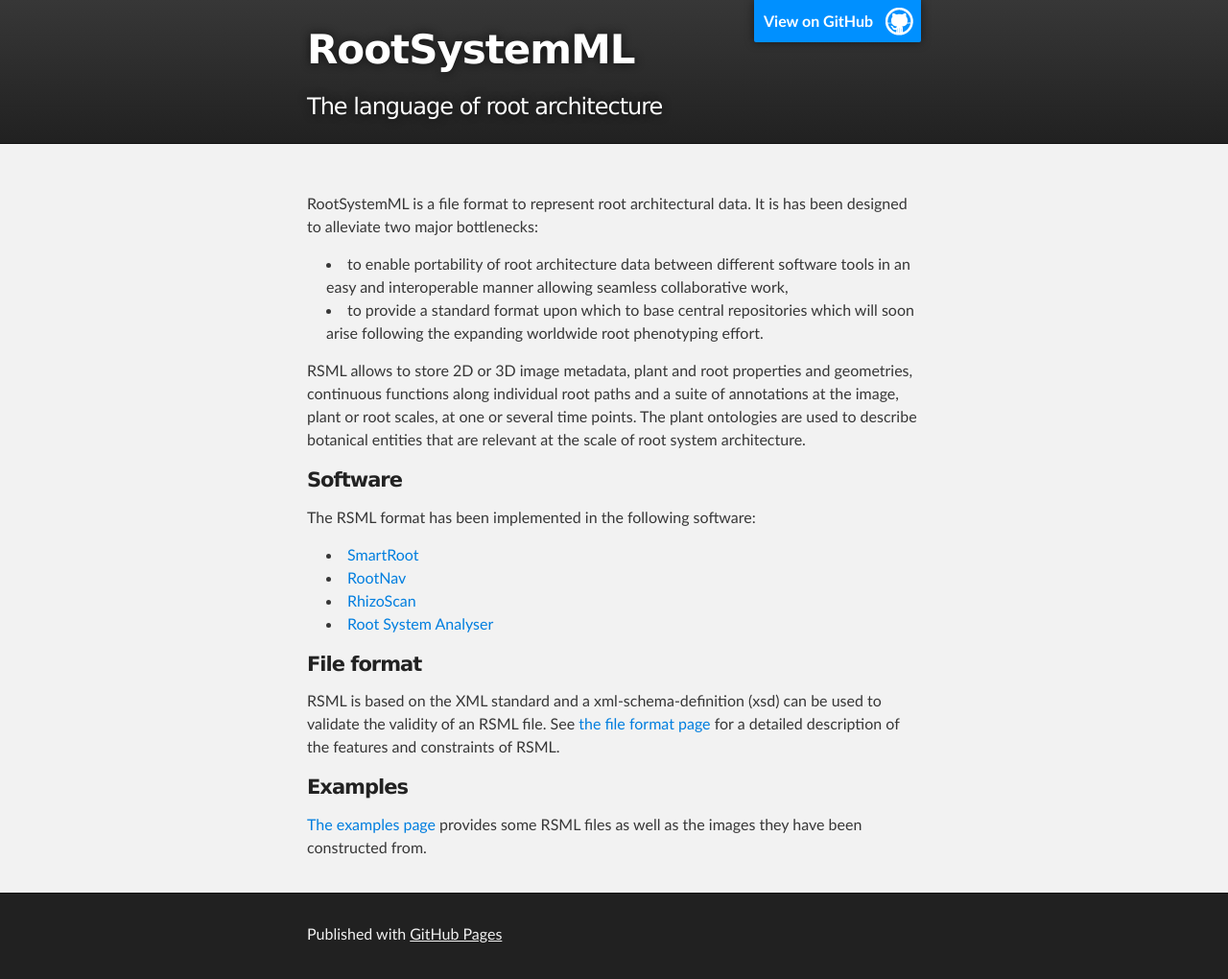
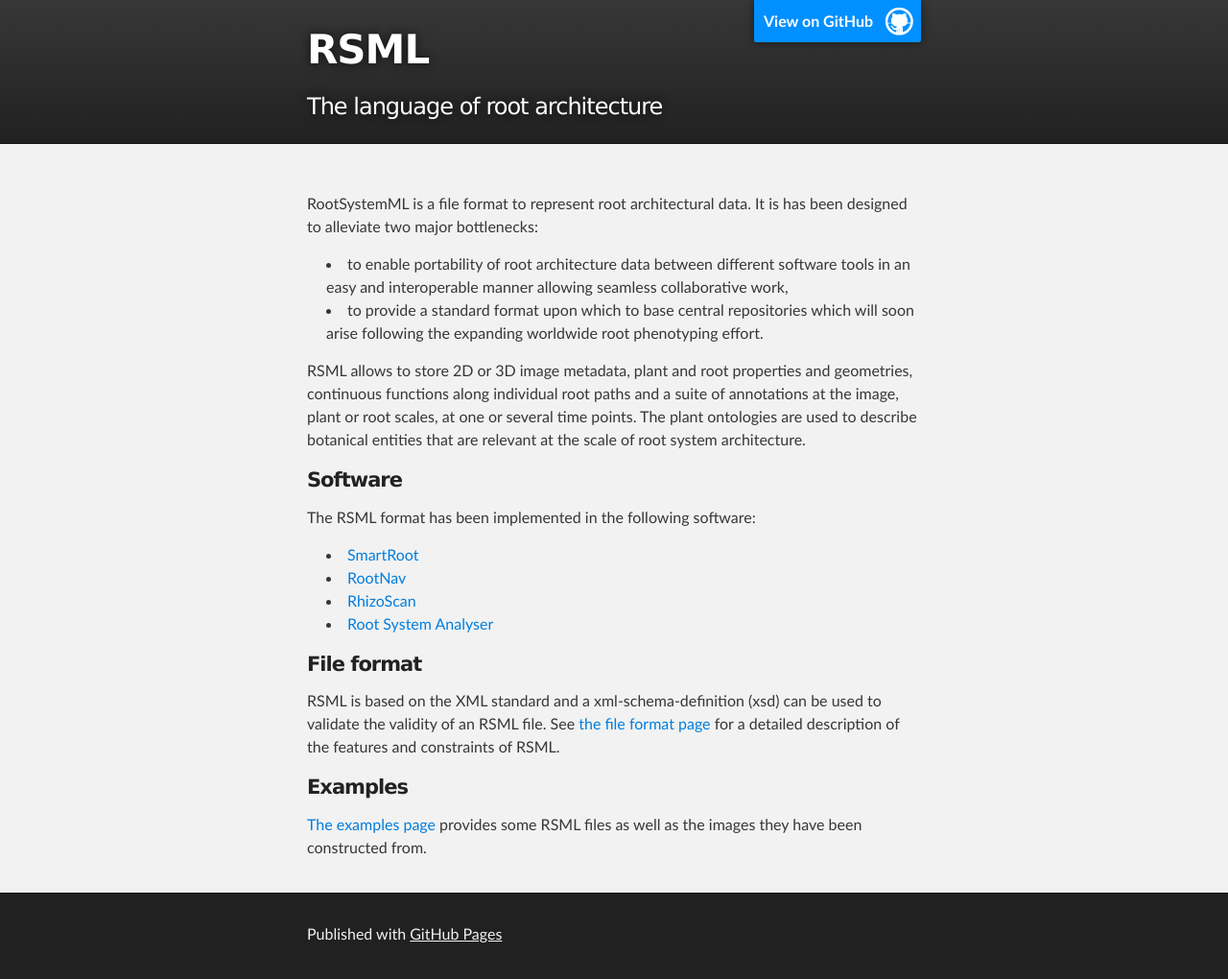
Before and after one commit to RootSystemML/RootSystemML.github.io, a Jekyll site: the page built from index.md, in a window 1280 px wide. Shown: the whole page at 96% size. Built offline with Jekyll 4.4.1, drawn with Linux system fonts in a browser that asks for light colours.

Commit message:
change title to RSML

```diff
--- a/_layouts/default.html
+++ b/_layouts/default.html
@@ -19,7 +19,7 @@
           <a id="forkme_banner" href="https://github.com/RootSystemML">View on GitHub</a>
 
           <a href="http://RootSystemML.github.io/">
-          <h1 id="project_title">RootSystemML</h1>
+          <h1 id="project_title">RSML</h1>
           </a>
           <h3 id="project_tagline">The language of root architecture</h3>
 
```
